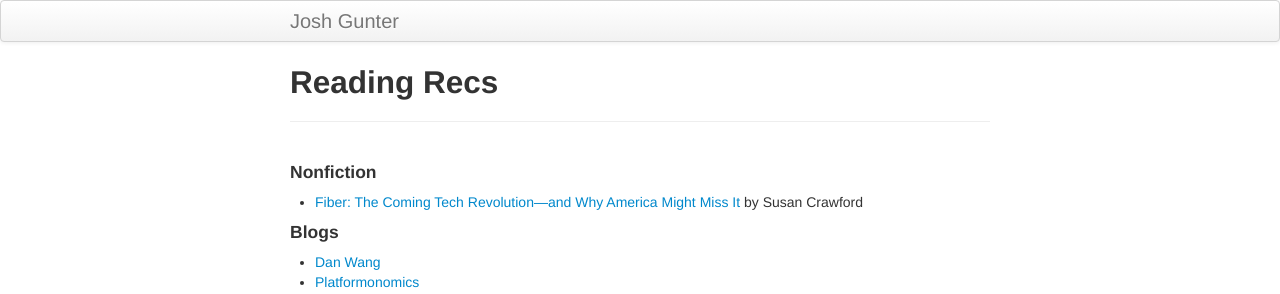
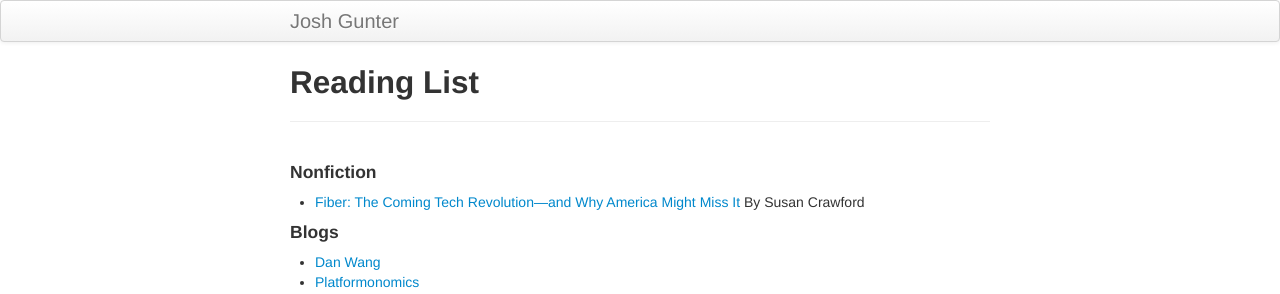
Before and after one commit to joshgunter/gunter_website, a Jekyll site: the page built from index.md, in a window 1280 px wide. Shown: the top 294 px of the page. Built offline with Jekyll 4.4.1, drawn with Linux system fonts in a browser that asks for light colours; part of the change alters nothing that is shown.

Commit message:
Update index.md

```diff
--- a/index.md
+++ b/index.md
@@ -1,11 +1,11 @@
 ---
 layout: page
-title: Reading Recs
-description: A personal website for Josh Gunter.
+title: Reading List
+description: Some lists of things I find interesting.
 ---
 
 #### Nonfiction
-- [Fiber: The Coming Tech Revolution―and Why America Might Miss It](pages/fiber.html) by Susan Crawford
+- [Fiber: The Coming Tech Revolution―and Why America Might Miss It](pages/fiber.html) By Susan Crawford
 
 #### Blogs
 - [Dan Wang](https://danwang.co/)
```
